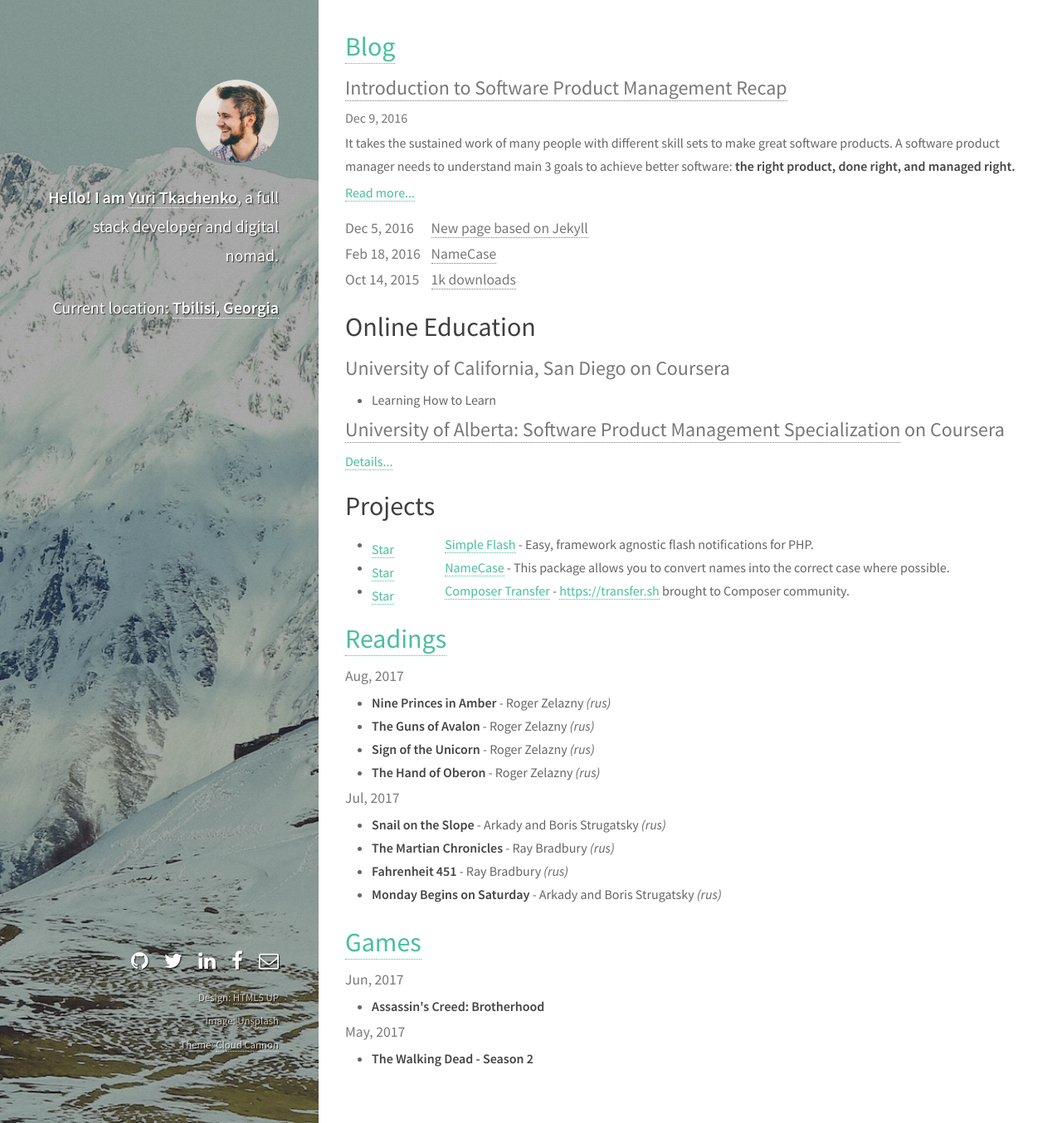
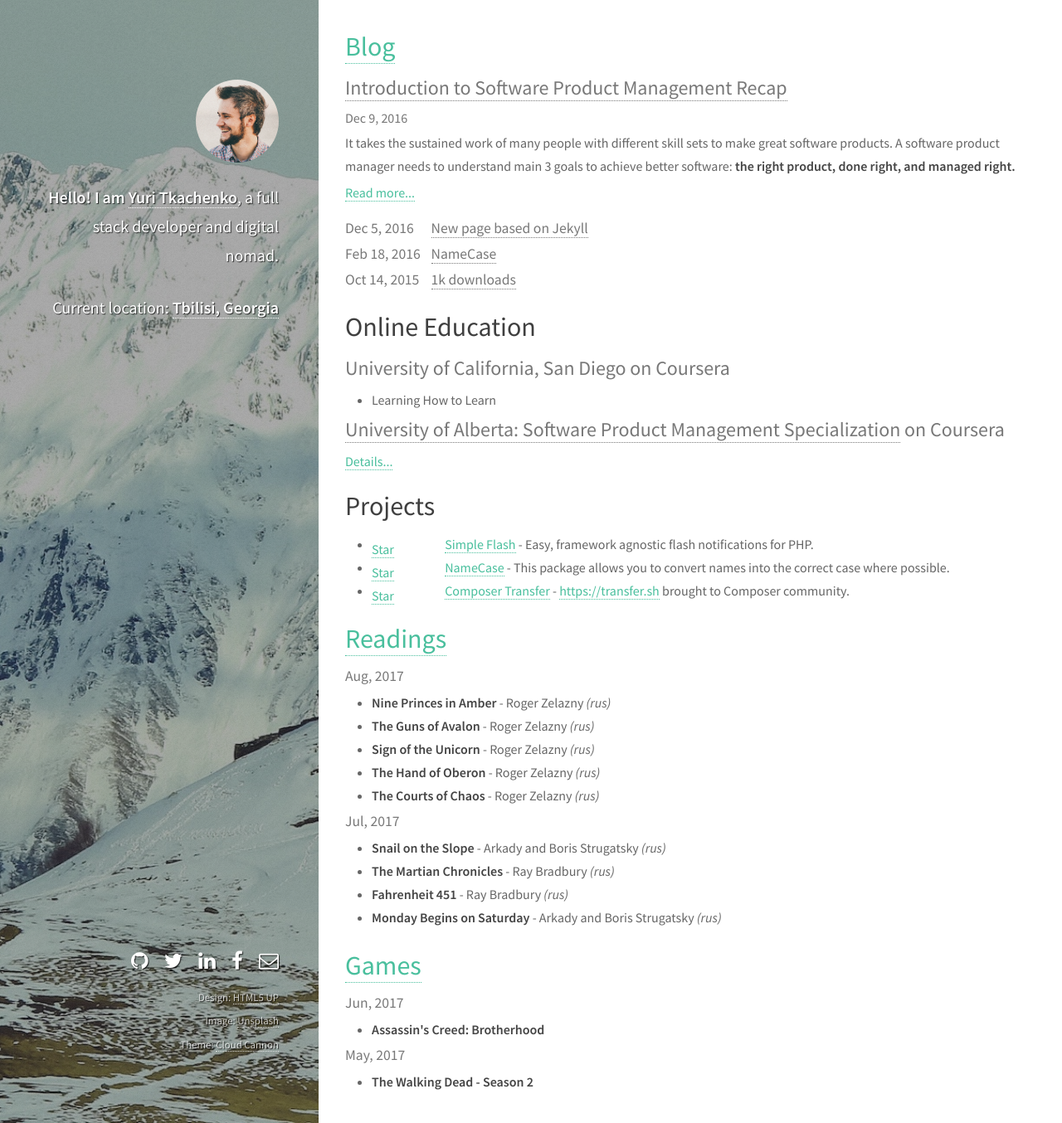
Before and after one commit to tamtamchik/tamtamchik.github.io, a Jekyll site: the page built from index.html, in a window 1280 px wide and 1354 px high. Shown: the whole window at 83% size. Built offline with Jekyll 4.4.1, drawn with Linux system fonts in a browser that asks for light colours.

Commit message:
💬 The Courts of Chaos

```diff
--- a/_data/books.yml
+++ b/_data/books.yml
@@ -10,6 +10,9 @@
       author: Roger Zelazny
       lang: rus
     - title: The Hand of Oberon
+      author: Roger Zelazny
+      lang: rus
+    - title: The Courts of Chaos
       author: Roger Zelazny
       lang: rus
 
```
